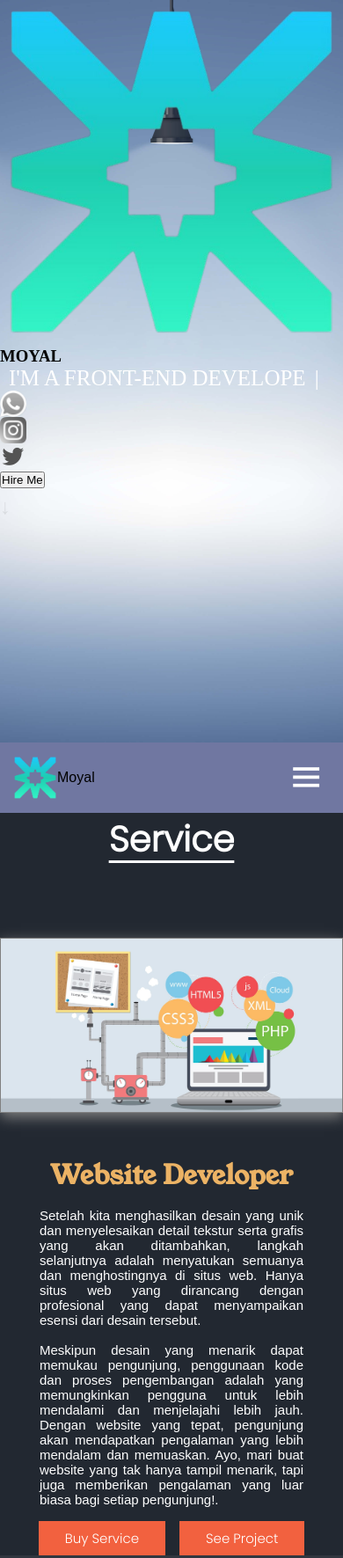
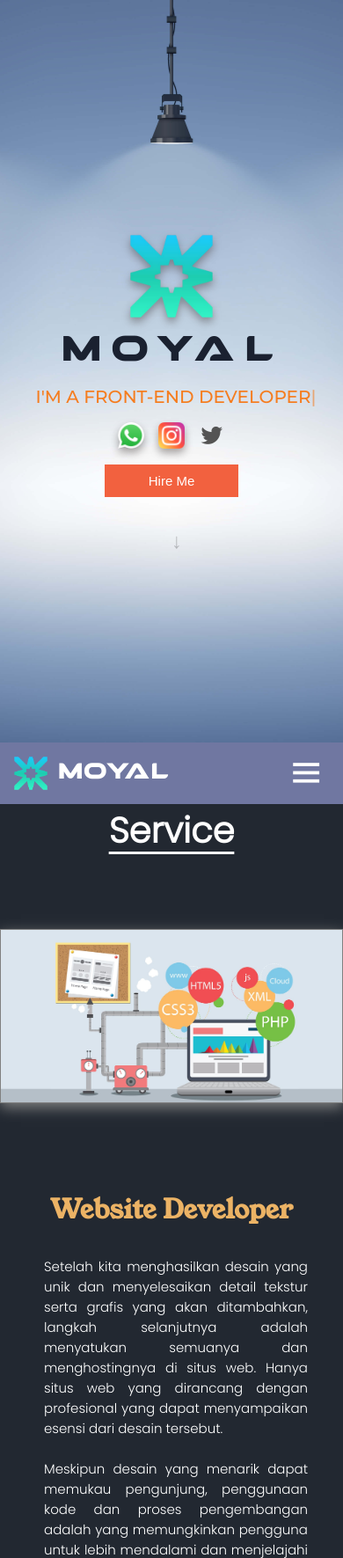
Before and after one commit to moyaldev/moyal, a plain HTML site: page index.html in a window 390 px wide. Shown: the top 1771 px of the page at 88% size. Drawn offline with nearby package versions, Linux system fonts and the light colour scheme; a web font is replaced by a local one.

Commit message:
style.css

```diff
--- a/style.css
+++ b/style.css
@@ -1,4 +1,4 @@
-@import url('https://fonts.googleapis.com/css2?family=Montserrat:ital,wght@0,100..900;1,100..900&family=Poppins:wght@300&family=Rancho&family=Sofia&family=Young+Serif&display=swap');
+@import url('https://fonts.googleapis.com/css2?family=Bebas+Neue&family=Montserrat:ital,wght@0,100..900;1,100..900&family=MuseoModerno:ital,wght@0,100..900;1,100..900&family=Poppins:wght@300&family=Sofia&family=Young+Serif&display=swap');
 *{
     margin: 0;
     padding: 0;
@@ -6,6 +6,10 @@
     scroll-behavior: smooth;
     scroll-margin-bottom: 100px;
     max-width: 100%;
+}
+@font-face {
+    font-family: 'CANAVAR';
+    src: url(CANAVAR.ttf) format(TrueType);
 }
 body{
     background-color: #222831;
@@ -23,7 +27,7 @@ nav {
     justify-content: space-around;
     align-items: center;
     z-index: 100;
-    transition: all 0.4s ease-in-out;
+    transition: top 0.4s linear;
     background-color: #7077A1;
 }
 .fixed{
@@ -84,7 +88,15 @@ nav a.active{
     align-items: center;
     justify-content: center;
 }
-span{
+.head img{
+    width: 40px;
+    height: 40px;
+}
+.head p {
+    font-family: 'CANAVAR', sans-serif;
+
+}
+p{
     color: #fff;
     align-content: center;
     margin-left: 10px;
@@ -143,7 +155,7 @@ section:nth-child(even){
     width: 100%;
     max-width: 100%;
 }
-#home main{
+#home article{
     display: flex;
     flex-direction: column;
     align-items: center;
@@ -151,31 +163,34 @@ section:nth-child(even){
     height: 100vh;
     gap: 1rem;
 }
-#home main h1{
-    font-family: "Poppins", sans-serif;
-    font-size: 30px;
-    color: #fff;
+#home article img{
+    width: 100px;
+    height: 100px;
+    filter: drop-shadow(0 5px 5px #4a434379);
 }
-#home main p span{
+#home article h1{
+    letter-spacing: 10px;
+    text-align: center;
+    color: #1A2130;
+    font-size: 40px;
+    font-family: "CANAVAR", sans-serif;
+}
+#home article p span{
     font-size: 20px;
     font-family: "Montserrat", sans-serif;
     font-weight: 500;
     color: #F57D1F;
 }
-#home main img{
-    width: 100px;
-    height: 100px;
-}
-#home main .social{
+#home article .social{
     display: flex;
     gap: 1rem;
 }
-#home main .social img{
+#home article .social img{
     width: 30px;
     height: 30px;
     border-radius: 0;
 }
-#home main button{
+#home article button{
     padding: 10px 50px;
     background-color: #F2613F;
     color: #fff;
@@ -184,7 +199,7 @@ section:nth-child(even){
     transition: all 0.2s ease-in-out;
     cursor: pointer;
 }
-#home main button:hover{
+#home article button:hover{
     border-radius: 50px;
     background-color: #9B3922;
 }
@@ -211,6 +226,7 @@ section:nth-child(even){
     align-items: center;
     justify-content: center;
     gap: 2rem;
+    padding: 0 0 50px 0;
 }
 #service h1{
     font-size: 40px;
@@ -221,6 +237,8 @@ section:nth-child(even){
 }
 #service .container{
     display: flex;
+    flex-direction: column;
+    align-items: center;
     justify-content: space-around;
     padding: 50px 0 0 0;
 }
@@ -232,7 +250,9 @@ section:nth-child(even){
 #service .container .containerText{
     display: flex;
     flex-direction: column;
-    gap: 1rem;
+    align-items: center;
+    padding: 50px 0 0 0;
+    gap: 2rem;
 }
 #service .container .containerText h2{
     font-size: 50px;
@@ -241,10 +261,11 @@ section:nth-child(even){
 }
 #service .container .containerText p{
     color: #fff;
-    width: 500px;
+    width: 1000px;
     text-align: justify;
-    font-size: 18px;
-    font-family: 'Montserrart', sans-serif;
+    font-weight: 100;
+    font-size: 16px;
+    font-family: 'Poppins', sans-serif;
 }
 #service .container .containerText .btn {
     display: flex;
@@ -415,8 +436,8 @@ footer{
     justify-content: center;
     align-items: center;
     gap: 2rem;
-    background-color: #535C91;
-    padding: 50px;
+    background-color: #4A628A;
+    padding: 30px;
 }
 footer img{
     height: 70px;
@@ -516,17 +537,6 @@ footer p{
     }
     #check:checked~.icons #close-icon{
         display: block;
-    }
-
-    #about main{
-        flex-direction: column;
-        justify-content: center;
-        align-items: center;
-        gap: 1rem;
-        margin: 100px 0 0 0;
-    }
-    #about main .wrapper1 h1{
-        font-size: 50px;
     }
 
     #service .container{
@@ -653,17 +663,6 @@ footer p{
         display: block;
     }
 
-    #about main{
-        flex-direction: column;
-        justify-content: center;
-        align-items: center;
-        gap: 1rem;
-        margin: 200px 0 50px 0;
-    }
-    #about main .wrapper1 h1{
-        font-size: 50px;
-    }
-
     #service .container{
         flex-direction: column;
         align-items: center;
```
